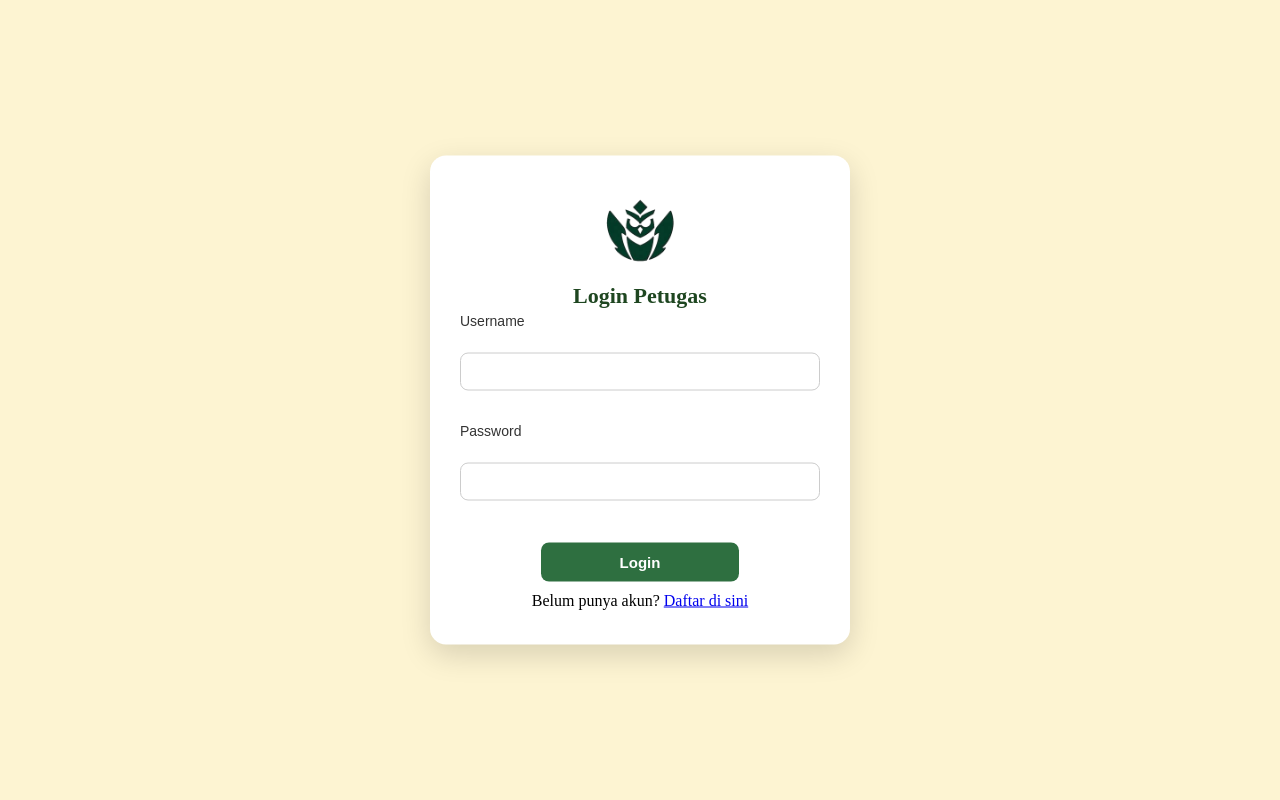
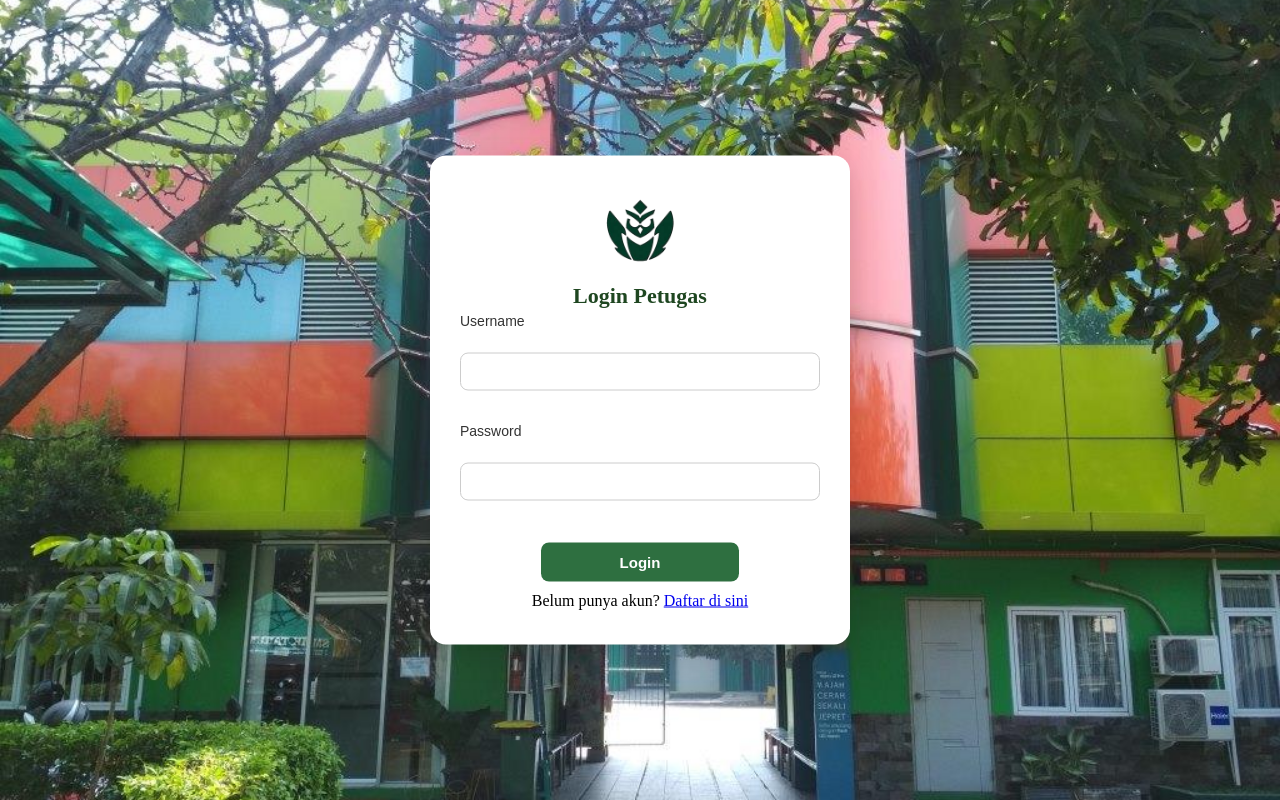
Before and after one commit to zaa-az1/web-spp, a PHP site: page /auth/login.php in a window 1280 px wide. Run offline with PHP 8.4, Linux system fonts and the light colour scheme.

Commit message:
Background halaman

```diff
--- a/auth/login.php
+++ b/auth/login.php
@@ -35,6 +35,18 @@ if ($_SERVER['REQUEST_METHOD'] === 'POST') {
     <meta charset="UTF-8">
     <title>Login Petugas</title>
     <link rel="stylesheet" href="../style/style.css">
+    <style>
+        body {
+            background-image: url('../images/landing-page.jpg');
+            background-repeat: no-repeat;
+            background-size: cover;
+            background-position: center;
+            background-attachment: fixed;
+            box-shadow: 0 15px 30px rgba(0, 0, 0, 1);
+            min-height: 100vh;
+            margin: 0;
+        }
+    </style>
 </head>
 <body>
     <div class="login-container">
```
